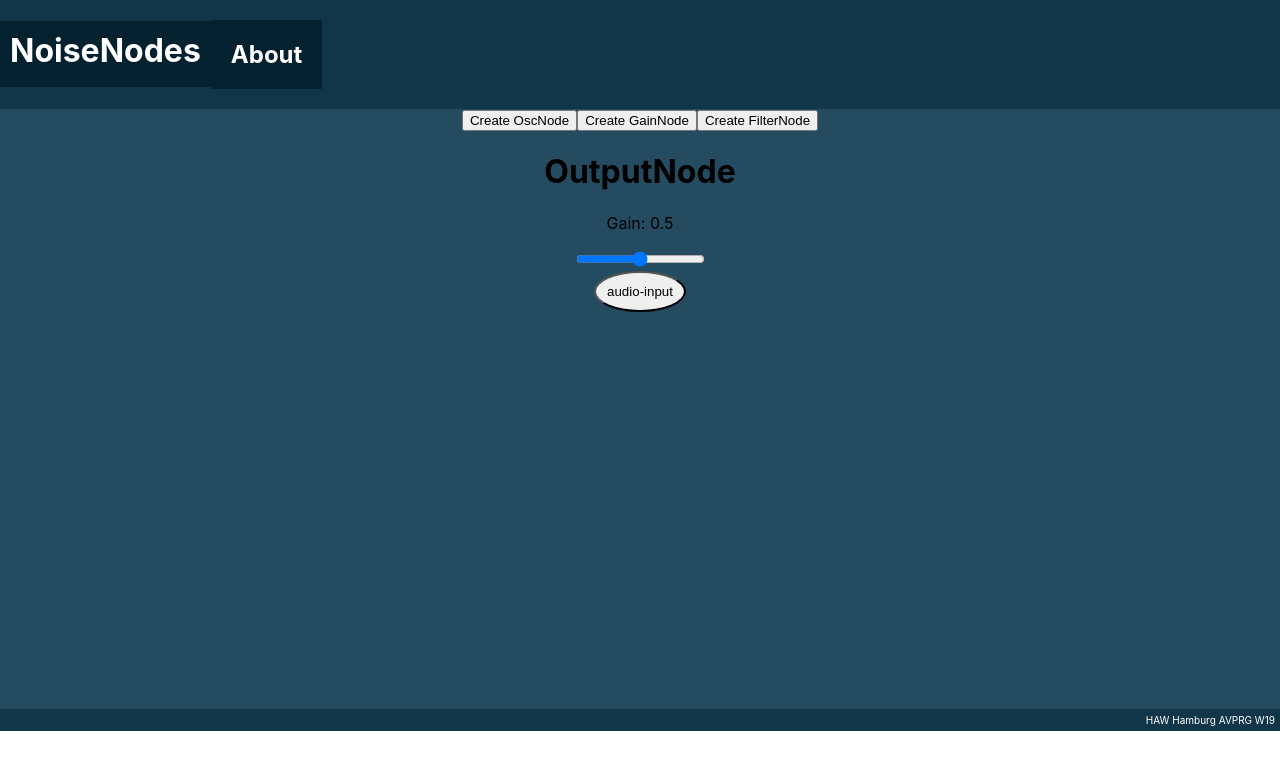
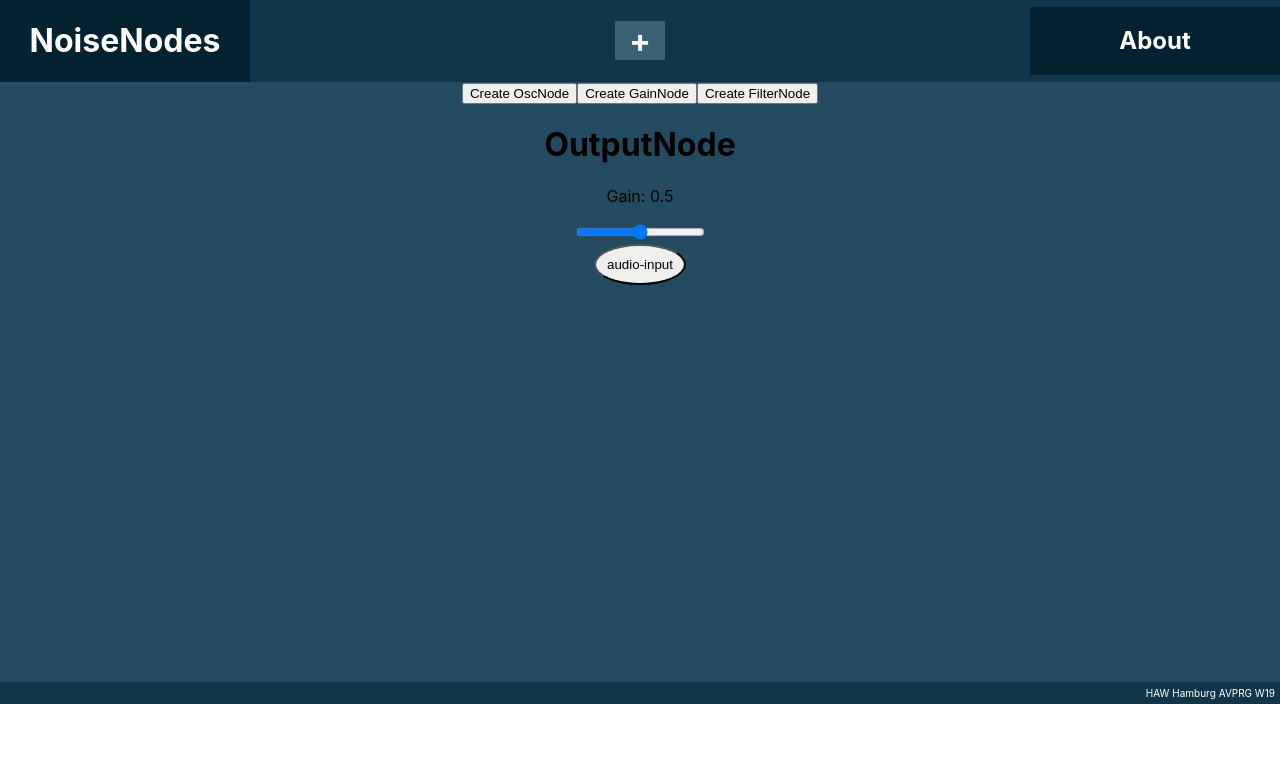
Before and after one commit to ychaw/noise-nodes, a React (Create React App) app: page / in a window 1280 px wide. Shown: the top 770 px of the page. Built offline with nearby package versions, Linux system fonts and the light colour scheme.

Commit message:
Style header as flexbox model

```diff
--- a/src/App.js
+++ b/src/App.js
@@ -12,7 +12,6 @@ class App extends Component {
   }
 
   render() {
-
     return (
       <div className="App">
         <Header />
--- a/src/components/layout/Footer.js
+++ b/src/components/layout/Footer.js
@@ -8,7 +8,7 @@ function Footer() {
 
 const footerStyle = {
     padding: '5px',
-    background: '#123649',
+    background: 'var(--primary-shade3)',
     textAlign: 'right',
     fontSize: '10px',
     color: 'white'
--- a/src/components/layout/Header.js
+++ b/src/components/layout/Header.js
@@ -2,28 +2,51 @@ import React from 'react';
 
 function Header() {
     return (
-        <header style={headerStyle}>
-            <h1 style={titleStyle}>NoiseNodes</h1>
-            <h2 style={aboutStyle}>About</h2>
+       <header style={headerStyle}>
+            <div style={headerItemStyle}>
+                <h1>NoiseNodes</h1>
+            </div>
+            <div style={{...headerItemStyle,...palletStyle}}>
+                <h1 style={palletItemStyle}>+</h1>
+            </div>
+            <div style={{...headerItemStyle,...aboutStyle}}>
+                <h2>About</h2>
+            </div>
         </header>
     )
 }
 
 const headerStyle = {
     display: 'flex',
-    background: '#123649',
-    border: '1px solid black'
+    justifyContent: 'space-between',
+    alignItems: 'center',
+    background: 'var(--primary-shade3)',
+    border: '1px solid black',
+    color: 'white',
 }
 
-const titleStyle = {
-    padding: '10px',
-    background: '#042130',
-    color: 'white'
+const headerItemStyle = {
+    flexBasis: '250px',
+    background: 'var(--primary-shade4)',
 }
+
+const palletStyle = {
+    display: 'flex',
+    flexGrow: '1',
+    justifyContent: 'center',
+    alignItems: 'center',
+    background: 'var(--primary-shade3)',
+}
+
+const palletItemStyle = {
+    flexBasis: '50px',
+    background: 'var(--primary-shade2)',
+}
+
 const aboutStyle = {
-    padding: '20px',
-    background: '#042130',
-    color: 'white'
+    // alignSelf: 'stretch',
+    // alignContent: 'center',
+    // flexShrink: '1',
  }
 
 export default Header;
```
